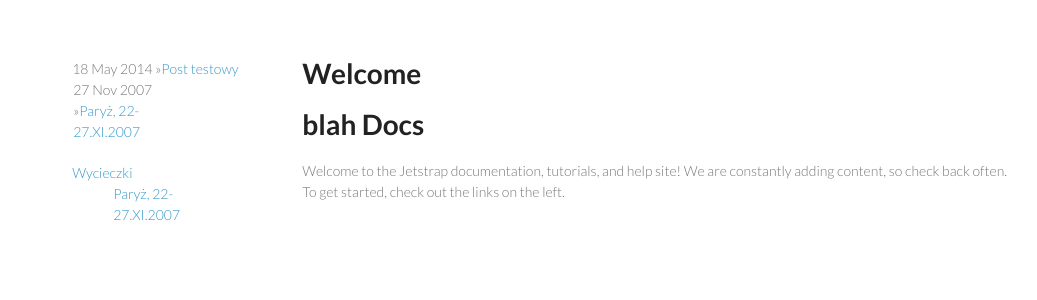
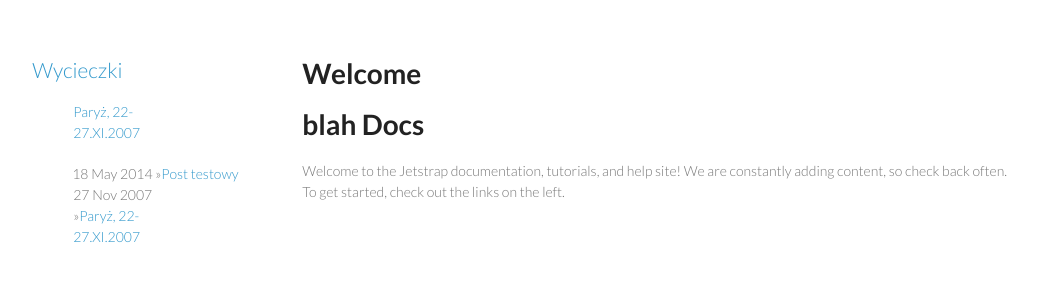
Before and after one commit to cobyl/cobyl.github.io, a Jekyll site: the page built from index.html, in a window 1280 px wide. Shown: the top 300 px of the page, without its empty margins (84-1121 px from the left). Built offline with Jekyll 4.4.1, drawn with Linux system fonts in a browser that asks for light colours; Markdown is read by kramdown in place of the engine named in the settings.

Commit message:
Update sidebar.html

```diff
--- a/_includes/sidebar.html
+++ b/_includes/sidebar.html
@@ -1,12 +1,5 @@
-<ul>
-  {% for post in site.posts %}
-    <li><span>{{ post.date | date_to_string }} &raquo;</span><a href="{{ post.url }}">{{ post.title }}</a></li>
-  {% endfor %}
-</ul>
-
-<ul>
 {% for category in site.categories %}
-  <li><a name="{{ category | first }}">{{ category | first }}</a>
+    <h2><a name="{{ category | first }}">{{ category | first }}</a></h2>
     <ul>
     {% for posts in category %}
       {% for post in posts %}
@@ -14,6 +7,10 @@
       {% endfor %}
     {% endfor %}
     </ul>
-  </li>
 {% endfor %}
+
+<ul>
+  {% for post in site.posts %}
+    <li><span>{{ post.date | date_to_string }} &raquo;</span><a href="{{ post.url }}">{{ post.title }}</a></li>
+  {% endfor %}
 </ul>
```
